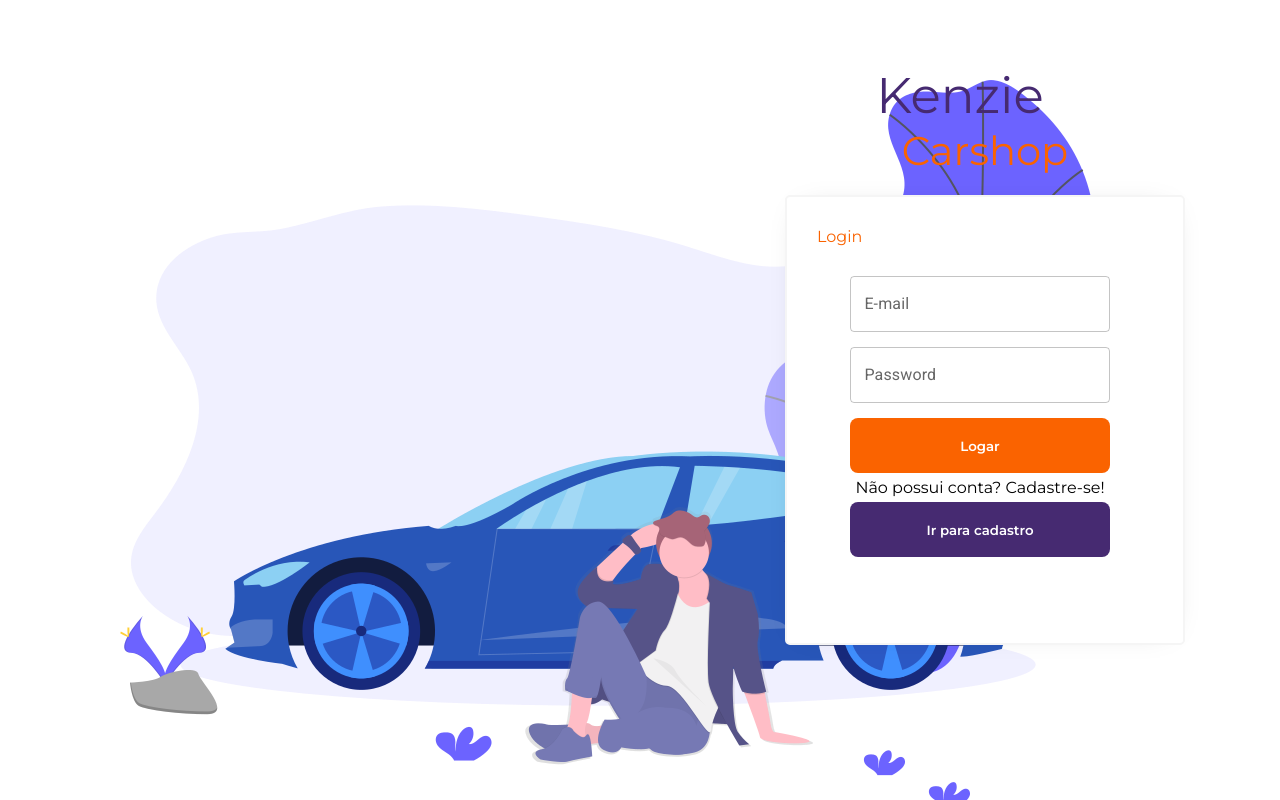
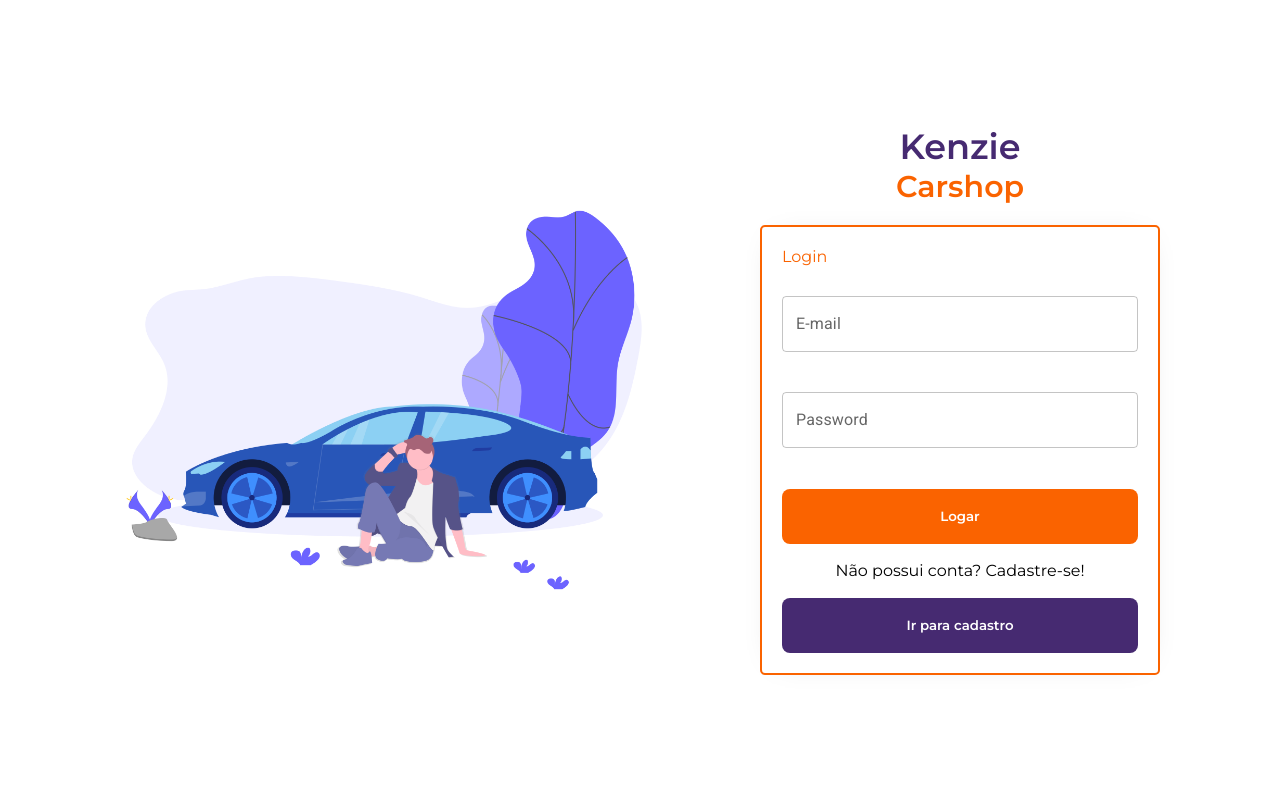
Before and after one commit to matheus-araujo-cunha/capstone, a React (Create React App) app: page /signin in a window 1280 px wide. Built offline with nearby package versions, Linux system fonts and the light colour scheme.

Commit message:
ajustes de css

```diff
--- a/src/components/Button/styles.ts
+++ b/src/components/Button/styles.ts
@@ -9,7 +9,6 @@ export const Container = styled.button<ContainerProps>`
   background-color: ${({ color }) =>
     color === "1" ? "#462A71" : color === "2" ? "#FA6300" : "#E60000"};
   color: white;
-  max-width: 320px;
   width: 100%;
   height: 55px;
   max-height: 60px;
--- a/src/components/Header/AppBarHeader.tsx
+++ b/src/components/Header/AppBarHeader.tsx
@@ -74,7 +74,8 @@ const AppBarHeader = ({
               alignItems: "center",
               height: isWideVersion ? "60%" : "70%",
               gap: 2,
-              width: isWideVersion ? "50%" : "90%",
+              width: "330px",
+
             }}
           >
             <Box
@@ -84,7 +85,7 @@ const AppBarHeader = ({
                 height: "35px",
                 // minWidth: "80px",
                 maxWidth: "300px",
-                borderRadius: "33px",
+                borderRadius: "10px",
                 color: "white",
                 padding: "2px 20px",
                 backgroundColor: pathname === "/myCars" ? "#37404E" : "inherit",
@@ -106,7 +107,7 @@ const AppBarHeader = ({
                 height: "35px",
                 // minWidth: "80px",
                 maxWidth: "300px",
-                borderRadius: "33px",
+                borderRadius: "10px",
                 padding: "2px 20px",
                 backgroundColor:
                   pathname === "/searchCars" ? "#37404E" : "inherit",
--- a/src/components/Modal/UserProfileModal.tsx
+++ b/src/components/Modal/UserProfileModal.tsx
@@ -22,6 +22,7 @@ const UserProfileModal = ({
   handleCloseProfileModal,
 }: UserProfileModalProps) => {
   const { user } = useAuth();
+
 
   return (
     <>
@@ -86,3 +87,6 @@ const UserProfileModal = ({
 };
 
 export { UserProfileModal };
+  function UseMediaQuery(arg0: string) {
+    throw new Error("Function not implemented.");
+  }
--- a/src/components/Modal/styled.tsx
+++ b/src/components/Modal/styled.tsx
@@ -14,6 +14,11 @@ export const Conteiner = styled.div`
         width: 100%;
         justify-content: space-between;
     }
+    @media screen and (max-width:900px){
+        padding: 10px;
+        width: 100%;
+        height: 80vh;
+    }
 `
 
 export const Header = styled.div`
--- a/src/pages/Home/index.tsx
+++ b/src/pages/Home/index.tsx
@@ -14,6 +14,7 @@ import logoImg from "../../assets/car.png";
 import logo from "../../assets/logo.png";
 import imgEstrada from "../../assets/estrada.png";
 import { useHistory } from "react-router-dom";
+import { Button } from "../../components/Button";
 export const Home = () => {
   const history = useHistory();
   return (
@@ -34,25 +35,26 @@ export const Home = () => {
             <img src={logo} alt="logo" />
           </div>
           <div className="container-buttons">
-            <button
-              className="btn-cadastro"
+            <Button
+
+               className="btn-cadastro"
               onClick={() => history.push("/signup")}
             >
               Cadastro
-            </button>
-            <button
+            </Button>
+            <Button
               className="btn-login"
               onClick={() => history.push("/signin")}
             >
               Login
-            </button>
+            </Button>
           </div>
         </Header>
         <ContainerTitle>
           <h1>Kenzie Car Rental</h1>
-          <p>a maior plataforma de aluguéis de carros C2C do Brasil</p>
+          <p>A maior plataforma de aluguéis de carros C2C do Brasil</p>
 
-          <button onClick={() => history.push("/signin")}>Veja mais</button>
+          <Button onClick={() => history.push("/signin")}>Veja mais</Button>
         </ContainerTitle>
         <ContainerSlider>
           <div className="slider">
--- a/src/pages/Home/style.ts
+++ b/src/pages/Home/style.ts
@@ -75,14 +75,16 @@ export const Header = styled.div`
   height: 85px;
   background-color: #462a71;
   display: flex;
-  justify-content: space-around;
+  justify-content: space-between;
   align-items: center;
+  padding: 0 2.5%;
 
   .logo {
     display: flex;
     align-items: center;
     img {
       width: 75px;
+      border-radius: 10px;
     }
   }
   .container-buttons {
@@ -99,10 +101,14 @@ export const Header = styled.div`
     .btn-cadastro {
       background-color: #fff;
       color: #f26202;
+      margin: 0 10px;
+
     }
     .btn-login {
       background-color: #f26202;
       color: #fff;
+      margin: 0 10px;
+
     }
     button + button {
       margin-left: 30px;
@@ -123,6 +129,7 @@ export const ContainerTitle = styled.div`
   h1 {
     color: #462a71;
     font-size: 4.5rem;
+    font-weight: 600;
     @media screen and (min-width: 1024px) {
       font-size: 6rem;
     }
--- a/src/pages/Login/index.tsx
+++ b/src/pages/Login/index.tsx
@@ -3,6 +3,7 @@ import { useForm } from "react-hook-form";
 import { yupResolver } from "@hookform/resolvers/yup";
 import { TextField } from "@mui/material";
 import {useHistory} from "react-router-dom"
+import img from "../../assets/login.png";
 import {
   Form,
   Error,
@@ -48,6 +49,7 @@ const Login = () => {
 
   return (
     <Content>
+      <img src={img}/>
       <Container>
         <Main> Kenzie </Main>
         <Second> Carshop</Second>
--- a/src/pages/Login/styles.ts
+++ b/src/pages/Login/styles.ts
@@ -3,66 +3,80 @@ import img from "../../assets/login.png";
 
 export const Main = styled.div`
   color: #462a71;
-  font-size: 50px;
-  margin-top: -100px;
-  margin-left: -50px;
-  @media (max-width: 1000px) {
-    display: none;
-  }
+  font-size: 35px;
+  font-weight: 600;
+/*   @media (min-width: 1000px) {
+    font-size: 50px
+  } */
 `;
 export const Second = styled.div`
   color: #fa6300;
-  font-size: 40px;
-  @media (max-width: 1000px) {
-    display: none;
-  }
+  font-size: 30px;
+  font-weight: 600;
+  /* @media (min-width: 1000px) {
+    font-size: 45px
+  } */
 `;
 
 export const Content = styled.div`
-  img {
-    display: only;
-    margin-top: 200px;
-    width: 100%;
+  width: 100vw;
+  display: flex;
+  align-items: center;
+  justify-content: center;
+  img{
+    display: none;
   }
+
   @media (min-width: 1000px) {
-    background-image: url(${img});
+
+    img{
+      display: flex;
+      width: 50%;
+    }
   }
 `;
 
 export const Container = styled.div`
-  padding: 20px 10px 10px 20px;
   display: flex;
   flex-direction: column;
   align-items: center;
-  height: 100vh;
+  justify-content: center;
+  width: 100%;
+  height: 90vh;
+  .form {
+    order: 1;
+    display: block;
+    width: 100%;
+    height: 100%;
+    display: flex;
+    flex-direction: column;
+    align-items: center;
+    justify-content: space-between;
+  }
+
   @media (min-width: 1000px) {
-    padding: 20px 10px 10px 700px;
+    width: 40%;
+    height: 100vh;
     flex-direction: column;
-    justify-content: center;
-
     .header {
       order: 2;
-    }
-    .form {
-      order: 1;
-      margin-right: 40px;
-      display: block;
-      max-width: 442px;
     }
   }
 `;
 
 export const Form = styled.form`
+  padding: 20px;
   display: flex;
   align-items: flex-start;
   flex-direction: column;
-  padding: 30px 0px 10px 30px;
+  align-items: center;
   box-sizing: border-box;
   margin-top: 20px;
-  width: 100%;
+  width: 95%;
+  height: 100%;
   max-width: 442px;
-  background: #ffffff;
-  border: 2px solid #f5f5f5;
+  background-color:  #fff;
+  border: 2px solid var(--color-secondary);
   box-sizing: border-box;
   box-shadow: 0px 0px 30px -20px rgba(0, 0, 0, 0.25);
   border-radius: 5px;
@@ -88,7 +102,7 @@ export const Error = styled.ul`
 export const P = styled.p`
   color: #fa6300;
   margin-bottom: 30px;
-  align-self: flex-start;
+  width: 100%;
 `;
 
 export const Cade = styled.p`
--- a/src/pages/MyCars/index.tsx
+++ b/src/pages/MyCars/index.tsx
@@ -49,6 +49,8 @@ export const MyCars = () => {
   const { register, handleSubmit } = useForm<NameData>();
 
   const { user, accessToken } = useAuth();
+
+
 
   const handleCloseRegistration = () => {
     setOpenRegistration(false);
@@ -122,3 +124,6 @@ export const MyCars = () => {
     </Container>
   );
 };
+function UseMediaQuery(arg0: string) {
+  throw new Error("Function not implemented.");
+}
--- a/src/pages/MyCars/styles.ts
+++ b/src/pages/MyCars/styles.ts
@@ -4,20 +4,21 @@ export const Container = styled.div`
   display: flex;
   flex-direction: column;
   align-items: center;
+  justify-content: center;
+  width: 100vw;
 `;
 
 export const Section = styled.section`
-  width: 99%;
+  width: 95%;
   height: 130px;
   display: flex;
   align-items: center;
   gap: 16%;
-  justify-content: flex-end;
+  justify-content: center;
   flex-direction: column;
   margin-top: 10px;
 
   button {
-    margin-right: 10px;
     width: 60%;
   }
 
@@ -26,7 +27,7 @@ export const Section = styled.section`
     flex-wrap: nowrap;
     gap: 8%;
     justify-content: space-between;
-
+    margin: 0;
     button {
       width: 25%;
     }
@@ -34,7 +35,7 @@ export const Section = styled.section`
 `;
 
 export const Title = styled.div`
-  width: 45%;
+  width: 30%;
   font-size: 22px;
   color: var(--grey-600);
   text-align: center;
@@ -49,8 +50,9 @@ export const SearchArea = styled.form`
   height: 50%;
 
   @media screen and (min-width: 768px) {
-    justify-content: flex-end;
-    width: 80%;
+    justify-content: start;
+    width: 60%;
+
   }
 `;
 
--- a/src/pages/Signup/index.tsx
+++ b/src/pages/Signup/index.tsx
@@ -70,8 +70,8 @@ export const Signup = () => {
           <section>
             <div className="title-1">Kenzie</div>
             <div className="title-2">CarShop</div>
+          </section>
             <img src={logo} alt="logo" />
-          </section>
         </Title>
         <Form onSubmit={handleSubmit(onSubmitFunction)}>
           <Text>
--- a/src/pages/Signup/styles.ts
+++ b/src/pages/Signup/styles.ts
@@ -4,12 +4,9 @@ import img from "../../assets/register.svg";
 export const Container = styled.div`
   /* padding: 20px 10px 10px 20px; */
   display: flex;
-  flex-direction: row;
-  justify-content: center;
+  width: 100%;
+  height: 100Vh;
   align-items: center;
-  width: 100%;
-  height: 100vh;
-
   @media (min-width: 1000px) {
     /* padding: 20px 10px 10px 700px; */
     /* flex-direction: column;
@@ -24,11 +21,12 @@ export const Container = styled.div`
 export const Title = styled.div`
   display: flex;
   justify-content: space-around;
-  margin-left: 140px;
 
   section {
     display: flex;
     font-weight: bold;
+    flex-direction: column;
+    align-items: center;
   }
 
   img {
@@ -37,7 +35,7 @@ export const Title = styled.div`
   }
   .title-1 {
     color: #462a71;
-    font-size: 66px;
+    font-size: 50px;
     @media (max-width: 1000px) {
       display: none;
     }
@@ -45,8 +43,7 @@ export const Title = styled.div`
 
   .title-2 {
     color: #fa6300;
-    font-size: 66px;
-    margin-left: 12px;
+    font-size: 50px;
     @media (max-width: 1000px) {
       display: none;
     }
@@ -58,6 +55,10 @@ export const ContainerForm = styled.div`
   justify-content: center;
   align-items: center;
   width: 100%;
+
+  @media screen and (min-width:1000px){
+    width: 40%;
+  }
 `;
 
 export const Form = styled.form`
@@ -71,7 +72,7 @@ export const Form = styled.form`
   width: 100%;
   max-width: 442px;
   background: #ffffff;
-  border: 2px solid #f5f5f5;
+  border: 2px solid var(--color-secondary);
   box-sizing: border-box;
   box-shadow: 0px 0px 30px -20px rgba(0, 0, 0, 0.25);
   border-radius: 5px;
@@ -128,10 +129,10 @@ export const ContainerImg = styled.div`
     display: block;
   }
   img {
-    margin-bottom: 70px;
+    width: 100%;
   }
-  @media (min-width: 1000px) {
+  /* @media (min-width: 1000px) {
     background-repeat: no-repeat;
     background-image: url(${img});
-  }
+  } */
 `;
```
